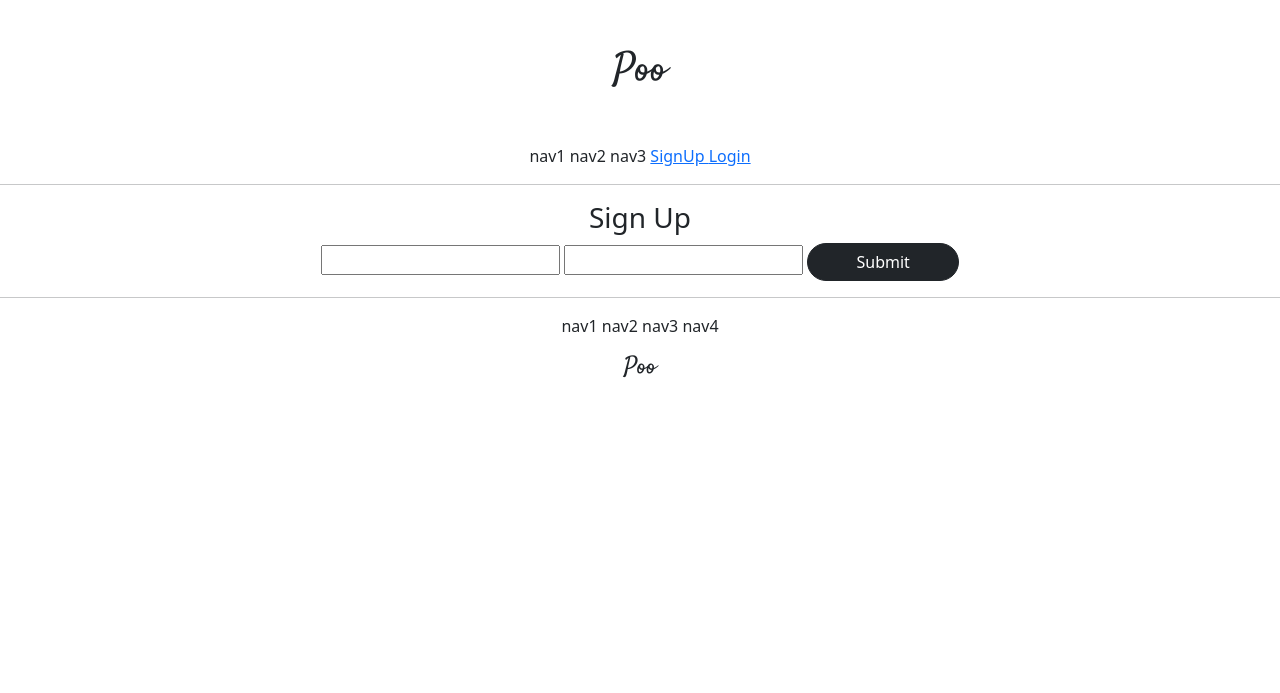
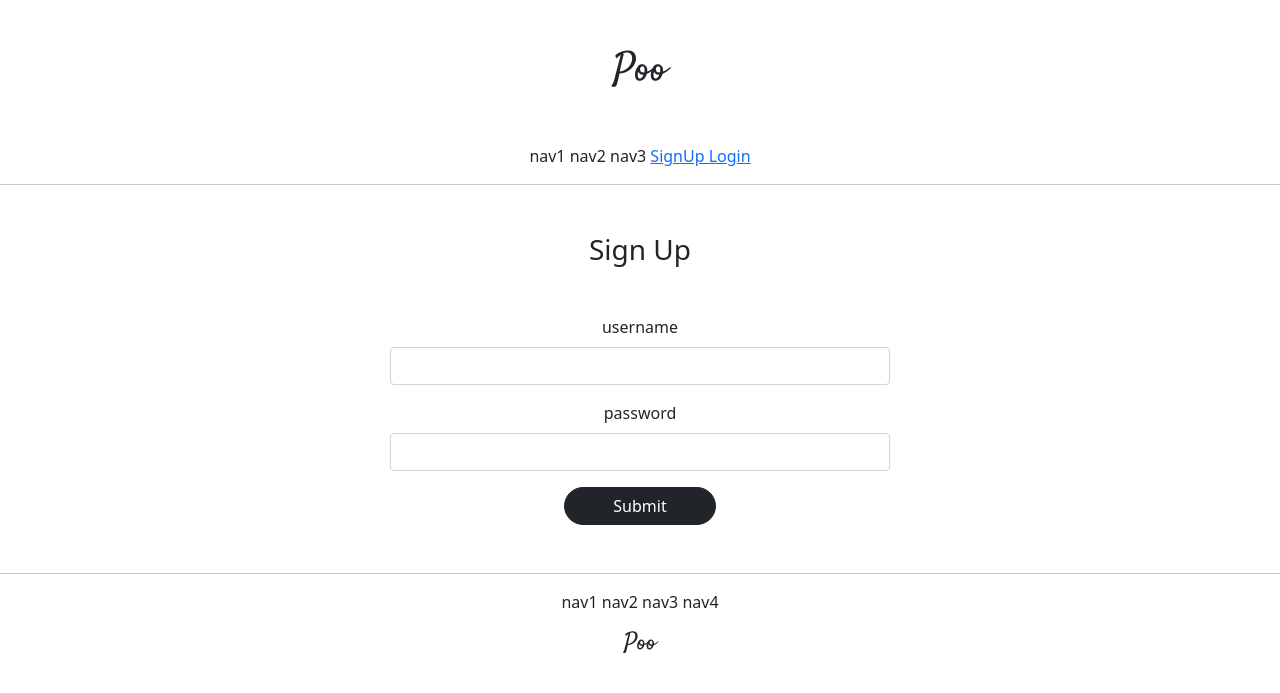
Before and after one commit to TTioTTi/gis_drf_2, a Django app: page /accounts/create_template/ in a window 1280 px wide. Shown: the top 693 px of the page. Run offline with Django 4.2, Linux system fonts and the light colour scheme; parts of the project's set-up code (start-up, migrations or seed data) failed here and were passed over.

Commit message:
template bootstrap update

```diff
--- a/accountapp/templates/accountapp/create.html
+++ b/accountapp/templates/accountapp/create.html
@@ -3,17 +3,24 @@
 
 {% block content %}
 
-    <div>
-        <div>
+    <div class="my-5" style="max-width: 500px; margin: auto;">
+        <div class="my-5">
           <h3>Sign Up</h3>
         </div>
 
         <div id="alert_box"></div>
 
         <!-- id -->
-        <input id="username" type="text">
+        <div class="mb-3">
+            <label for="username" class="form-label">username</label>
+            <input id="username" type="text" class="form-control">
+        </div>
+
         <!-- password -->
-        <input id="password" type="password">
+        <div class="mb-3">
+            <label for="password" class="form-label">password</label>
+            <input id="password" type="password" class="form-control">
+        </div>
 
         <input type="submit" class="btn btn-dark rounded-pill px-5" onclick="send_input()">
     </div>
```
Also changed, not shown: accountapp/templates/accountapp/login.html (+14 -4 lines), accountapp/templates/accountapp/update.html (+11 -3 lines).
